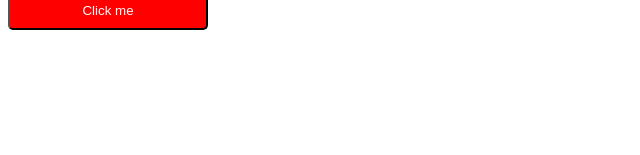
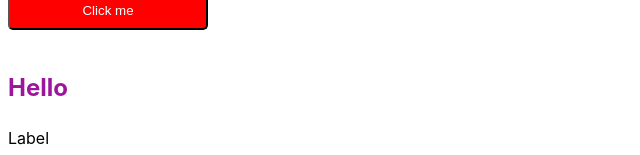
Before and after one commit to LaZyFee/react-tsc-demo, a React (Vite) app: page / in a window 1280 px wide. Shown: the part 2323-2478 px from the top of the page, without its empty margins (0-640 px from the left). Before the commit the page ends 2393 px from the top, so only its background shows below. Built offline with nearby package versions, Linux system fonts and the light colour scheme.

Commit message:
use of polyMorphic

```diff
--- a/src/App.tsx
+++ b/src/App.tsx
@@ -14,6 +14,7 @@ import { Input } from "./Componenets/Input";
 import { NodeType } from "./Componenets/NodeType";
 import { Person } from "./Componenets/Person";
 import { PersonList } from "./Componenets/PersonList";
+import { Text } from "./Componenets/Polymorphic/text";
 import { PrimaryButton } from "./Componenets/PrimaryButton";
 import DomRef from "./Componenets/Ref/DomRef";
 import MutableRef from "./Componenets/Ref/MutableRef";
@@ -105,6 +106,13 @@ function App() {
       >
         Click me
       </CustomButton>
+      <Text size="md" color="primary" as="h2">
+        {" "}
+        Hello
+      </Text>
+      <Text size="md" color="primary" as="label" htmlFor="input">
+        Label
+      </Text>
     </>
   );
 }
--- /dev/null
+++ b/src/Componenets/Polymorphic/text.tsx
@@ -0,0 +1,23 @@
+import React from "react";
+
+type textOenProps<E extends React.ElementType> = {
+  size?: "sm" | "md" | "lg";
+  color?: "primary" | "secondary";
+  children: React.ReactNode;
+  as?: E;
+};
+
+type textProps<E extends React.ElementType> = textOenProps<E> &
+  Omit<React.ComponentProps<E>, keyof textOenProps<E>>;
+
+export const Text = <E extends React.ElementType = "div">({
+  size,
+  color,
+  children,
+  as,
+}: textProps<E>) => {
+  const Component = as || "div";
+  return (
+    <Component className={`text-${size} text-${color}`}>{children}</Component>
+  );
+};
```
